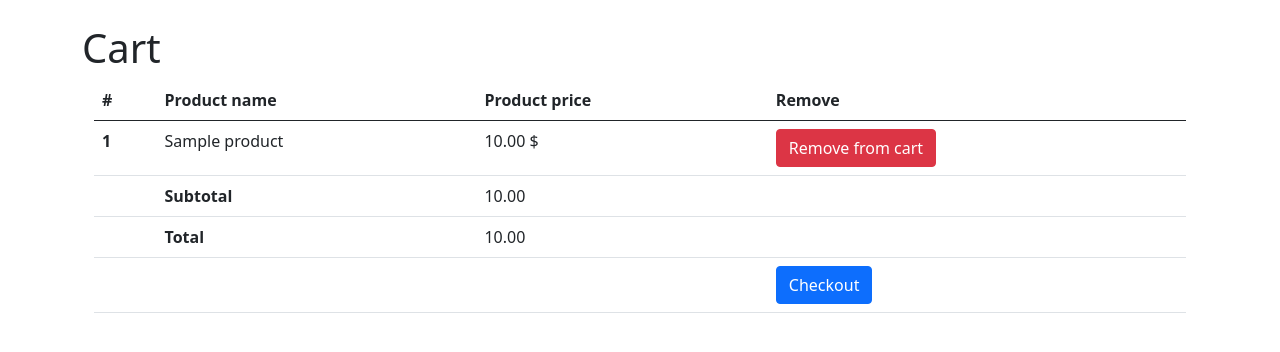
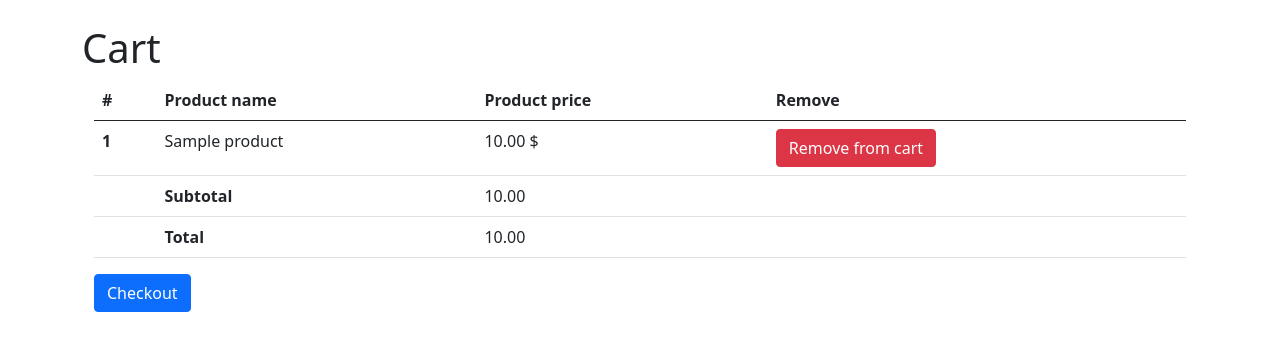
Before and after one commit to ShayestehHS/eCommerce, a Django app: page /cart/ in a window 1280 px wide. Shown: the part 64-416 px from the top of the page. Run offline with Django 3.2, Linux system fonts and the light colour scheme; a user stored in the database is signed in; tables that the repository leaves empty hold one stand-in row (values such as "Sample post"); parts of the project's set-up code (start-up, migrations or seed data) failed here and were passed over; some libraries are stand-ins or nearby versions.

Commit message:
Minor change in if statement and table of page.

```diff
--- a/templates/carts/cart_home.html
+++ b/templates/carts/cart_home.html
@@ -6,7 +6,7 @@
 {% block content %}
     <h1>Cart</h1>
     <div class="container">
-        {% if products.count is not 0 %}
+        {% if products %}
             <table class="table">
                 <thead>
                 <tr>
@@ -33,15 +33,12 @@
                 <tr>
                     <th colspan="1"></th>
                     <th scope="row">Total</th>
-                    <td colspan="2">{{ cart.total }}</td>
-                </tr>
-                <tr>
-                    <th colspan="3"></th>
-                    <td ><a href="{% url 'carts:checkout' %}"
-                    class="btn btn-primary">Checkout</a></td>
+                    <td colspan="2">{{ total }}</td>
                 </tr>
                 </tbody>
             </table>
+            <a href="{% url 'carts:checkout' %}"
+               class="btn btn-primary">Checkout</a>
         {% else %}
             <h3>Your cart is empty</h3>
             {% if not request.user.is_authenticated %}
```
